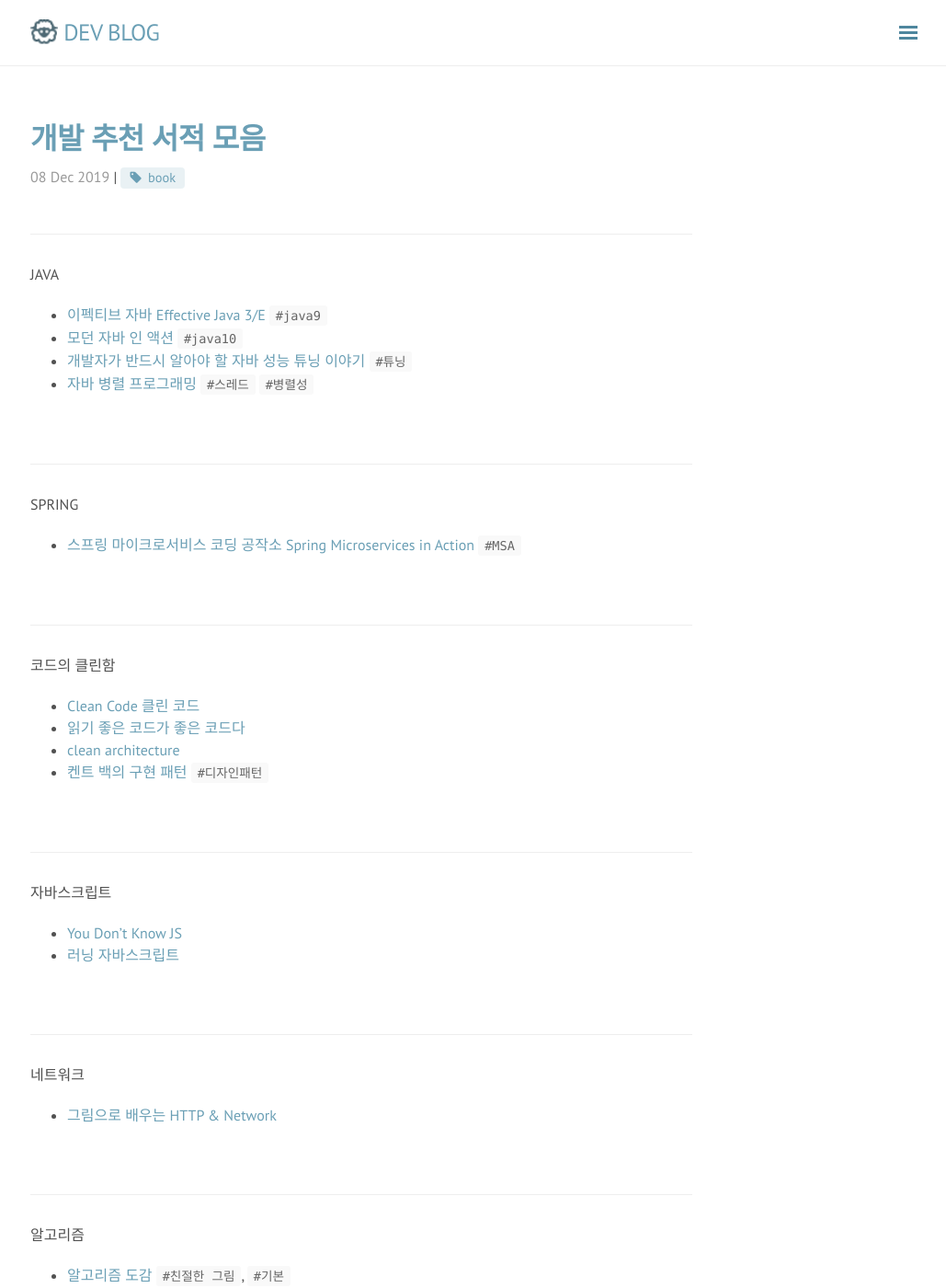
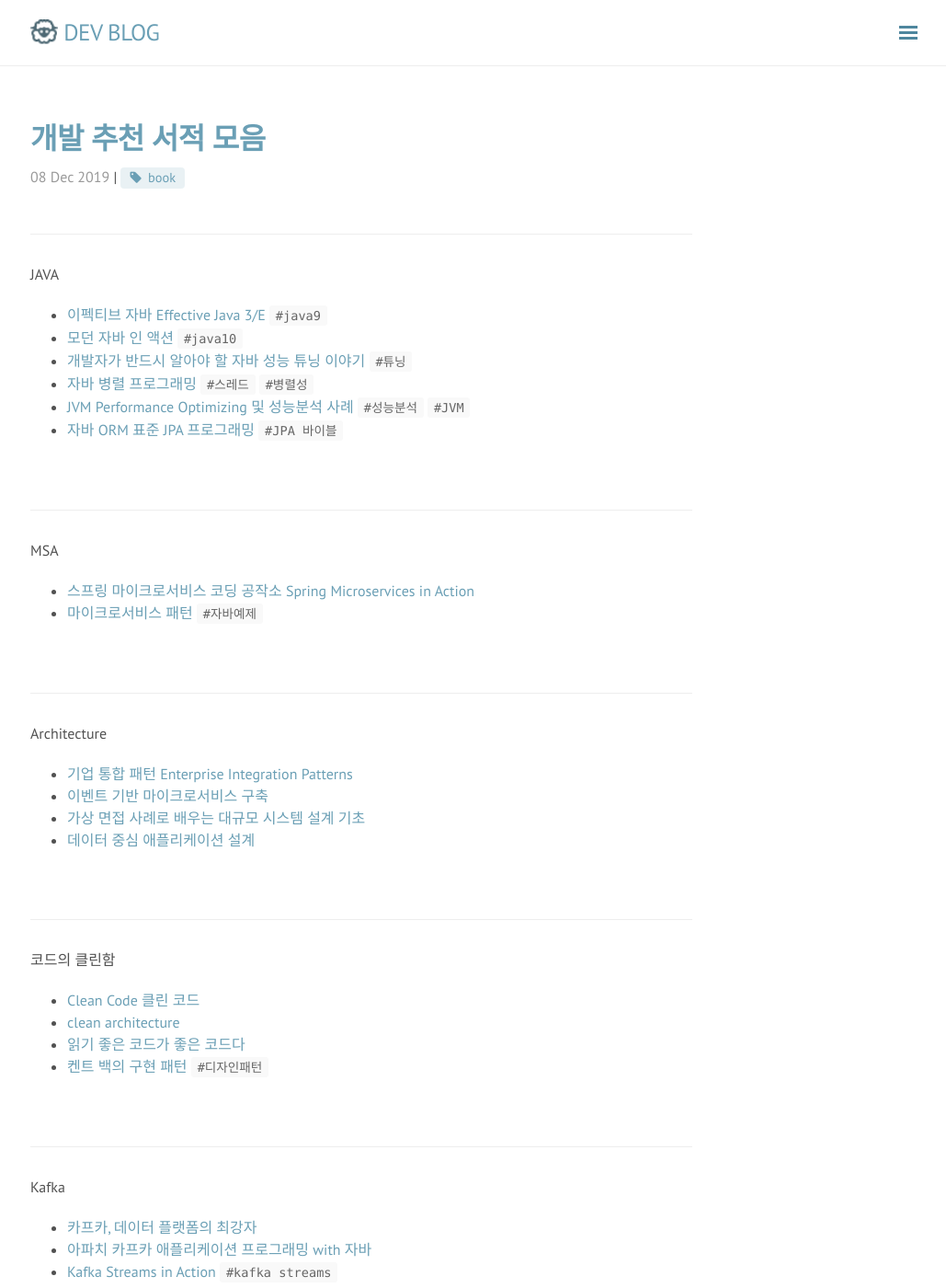
Before and after one commit to rmcodestar/rmcodestar.github.io, a Jekyll site: the page built from _posts/2019-12-08-book.md, in a window 1280 px wide and 1400 px high. Shown: the whole window at 92% size, without its empty margins (247-1276 px from the left). Built offline with Jekyll 4.4.1, drawn with Linux system fonts in a browser that asks for light colours; nearby versions of some CDN libraries; comment, search, counter and statistics services are not loaded; some of the changed text lies outside the part shown.

Commit message:
Update 2019-12-08-book.md

```diff
--- a/_posts/2019-12-08-book.md
+++ b/_posts/2019-12-08-book.md
@@ -12,32 +12,44 @@ JAVA
 * [모던 자바 인 액션](http://www.yes24.com/Product/Goods/77125987) `#java10`
 * [개발자가 반드시 알아야 할 자바 성능 튜닝 이야기](http://www.yes24.com/Product/Goods/11261731) `#튜닝`
 * [자바 병렬 프로그래밍](http://www.yes24.com/Product/Goods/3015162) `#스레드` `#병렬성`
+* [JVM Performance Optimizing 및 성능분석 사례](http://www.yes24.com/Product/Goods/51095692) `#성능분석` `#JVM`
+* [자바 ORM 표준 JPA 프로그래밍](http://www.yes24.com/Product/Goods/19040233) `#JPA 바이블`
 
 <br>
 
 ***
-SPRING
-* [스프링 마이크로서비스 코딩 공작소 Spring Microservices in Action](http://www.yes24.com/Product/Goods/67473377) `#MSA`
+MSA
+* [스프링 마이크로서비스 코딩 공작소 Spring Microservices in Action](http://www.yes24.com/Product/Goods/67473377)
+* [마이크로서비스 패턴](http://www.yes24.com/Product/Goods/86542732) `#자바예제`
+
+<br>
+
+***
+Architecture
+* [기업 통합 패턴 Enterprise Integration Patterns](http://www.yes24.com/Product/Goods/67473377)
+* [이벤트 기반 마이크로서비스 구축](http://www.yes24.com/Product/Goods/99423020)
+* [가상 면접 사례로 배우는 대규모 시스템 설계 기초](http://www.yes24.com/Product/Goods/102819435)
+* [데이터 중심 애플리케이션 설계](http://www.yes24.com/Product/Goods/59566585)
 
 <br>
 
 ***
 코드의 클린함
 * [Clean Code 클린 코드](http://www.yes24.com/Product/Goods/11681152?Acode=101)
+* [clean architecture](http://www.yes24.com/Product/Goods/77283734)
 * [읽기 좋은 코드가 좋은 코드다](http://www.yes24.com/Product/Goods/6692314)
-* [clean architecture](http://www.yes24.com/Product/Goods/77283734)
 * [켄트 백의 구현 패턴](http://www.yes24.com/Product/Goods/2824034) `#디자인패턴`
 
 <br>
 
 
 ***
-자바스크립트
-* [You Don’t Know JS](http://www.yes24.com/Product/Goods/43219481)
-* [러닝 자바스크립트](http://www.yes24.com/Product/Goods/42806896?scode=032&OzSrank=1)
+Kafka
+* [카프카, 데이터 플랫폼의 최강자](http://www.yes24.com/Product/Goods/59789254)
+* [아파치 카프카 애플리케이션 프로그래밍 with 자바](http://www.yes24.com/Product/Goods/99122569)
+* [Kafka Streams in Action](http://www.yes24.com/Product/Goods/75230156) `#kafka streams`
 
 <br>
-
 
 ***
 네트워크
@@ -48,4 +60,4 @@ SPRING
 ***
 알고리즘
 * [알고리즘 도감](http://www.yes24.com/Product/Goods/58290453) `#친절한 그림`, `#기본`
-* [알고리즘 문게 해결 전략](http://www.yes24.com/Product/Goods/8006522) `#알고리즘 바이블 책`
+* [알고리즘 문제 해결 전략](http://www.yes24.com/Product/Goods/8006522) `#알고리즘 바이블 책`
```
